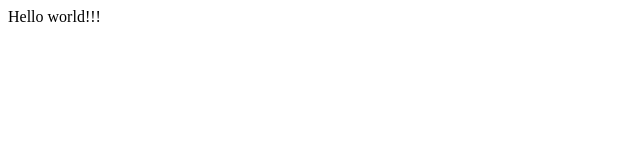
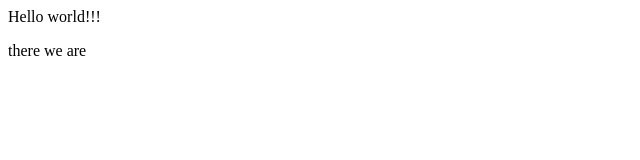
Before and after one commit to htsieders/Test-repo, a plain HTML site: page index.html in a window 1280 px wide. Shown: the full height of the page, 0-640 px from the left. Drawn offline with Linux system fonts and the light colour scheme.

Commit message:
added a new line

```diff
--- a/index.html
+++ b/index.html
@@ -1 +1,2 @@
 <div>Hello world!!!</div>
+<p>there we are</p>
```
